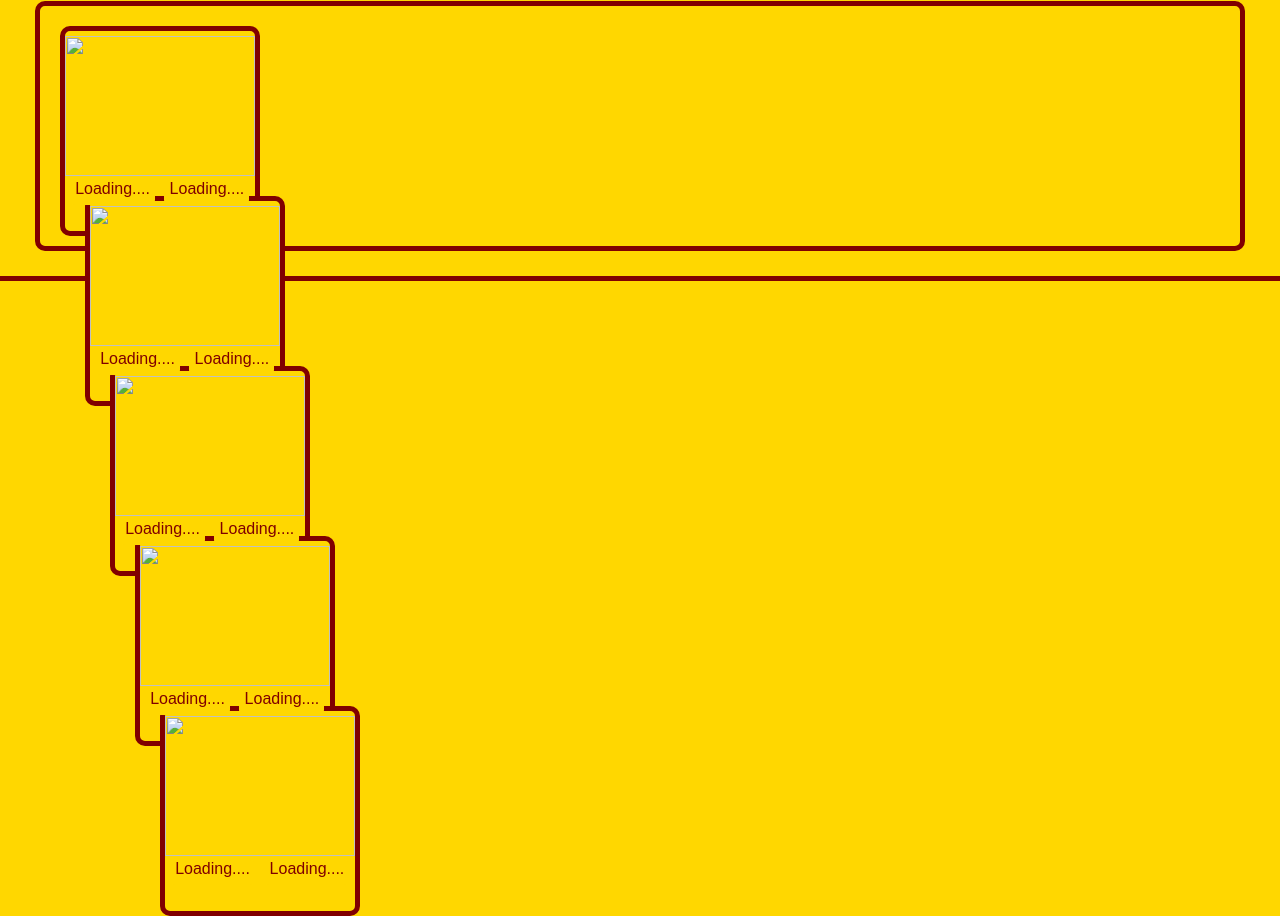
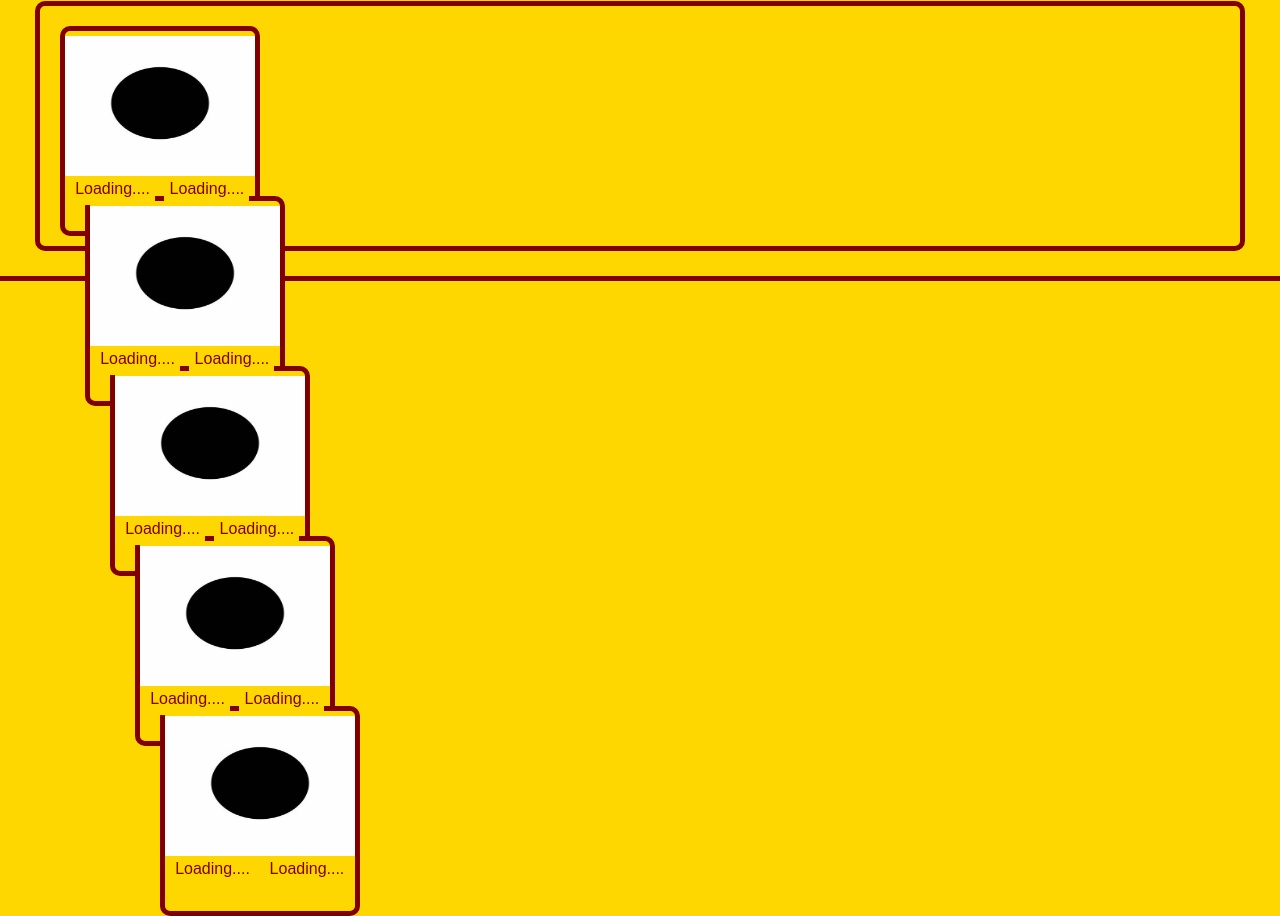
Before and after one commit to dkopac/Weather-App, a plain HTML site: page index.html in a window 1280 px wide. Shown: the part 434-1350 px from the top of the page. Drawn offline with Linux system fonts and the light colour scheme.

Commit message:
added placeholder for HTML

```diff
--- a/index.html
+++ b/index.html
@@ -19,35 +19,35 @@
         <div class="icons">
           <p class="weather" id="day1"></p>
           <div class="image">
-            <img src="" class="imgClass" id="img1" alt="" />
+            <img src="./assets/dots.jpg" class="imgClass" id="img1" alt="" />
             <p class="minValues" id="day1min">Loading....</p>
             <p class="maxValues" id="day1max">Loading....</p>
           </div>
           <div class="icons">
             <p class="weather" id="day2"></p>
             <div class="image">
-              <img src="" class="imgClass" id="img2" alt="" />
+              <img src="/assets/dots.jpg" class="imgClass" id="img2" alt="" />
               <p class="minValues" id="day2min">Loading....</p>
               <p class="maxValues" id="day2max">Loading....</p>
             </div>
             <div class="icons">
               <p class="weather" id="day3"></p>
               <div class="image">
-                <img src="" class="imgClass" id="img3" alt="" />
+                <img src="/assets/dots.jpg" class="imgClass" id="img3" alt="" />
                 <p class="minValues" id="day3min">Loading....</p>
                 <p class="maxValues" id="day3max">Loading....</p>
               </div>
               <div class="icons">
                 <p class="weather" id="day4"></p>
                 <div class="image">
-                  <img src="" class="imgClass" id="img4" alt="" />
+                  <img src="/assets/dots.jpg" class="imgClass" id="img4" alt="" />
                   <p class="minValues" id="day4min">Loading....</p>
                   <p class="maxValues" id="day4max">Loading....</p>
                 </div>
                 <div class="icons">
                   <p class="weather" id="day5"></p>
                   <div class="image">
-                    <img src="" class="imgClass" id="img5" alt="" />
+                    <img src="/assets/dots.jpg" class="imgClass" id="img5" alt="" />
                     <p class="minValues" id="day5min">Loading....</p>
                     <p class="maxValues" id="day5max">Loading....</p>
                   </div>
```
Also changed, not shown: assets/dots.jpg (added).
